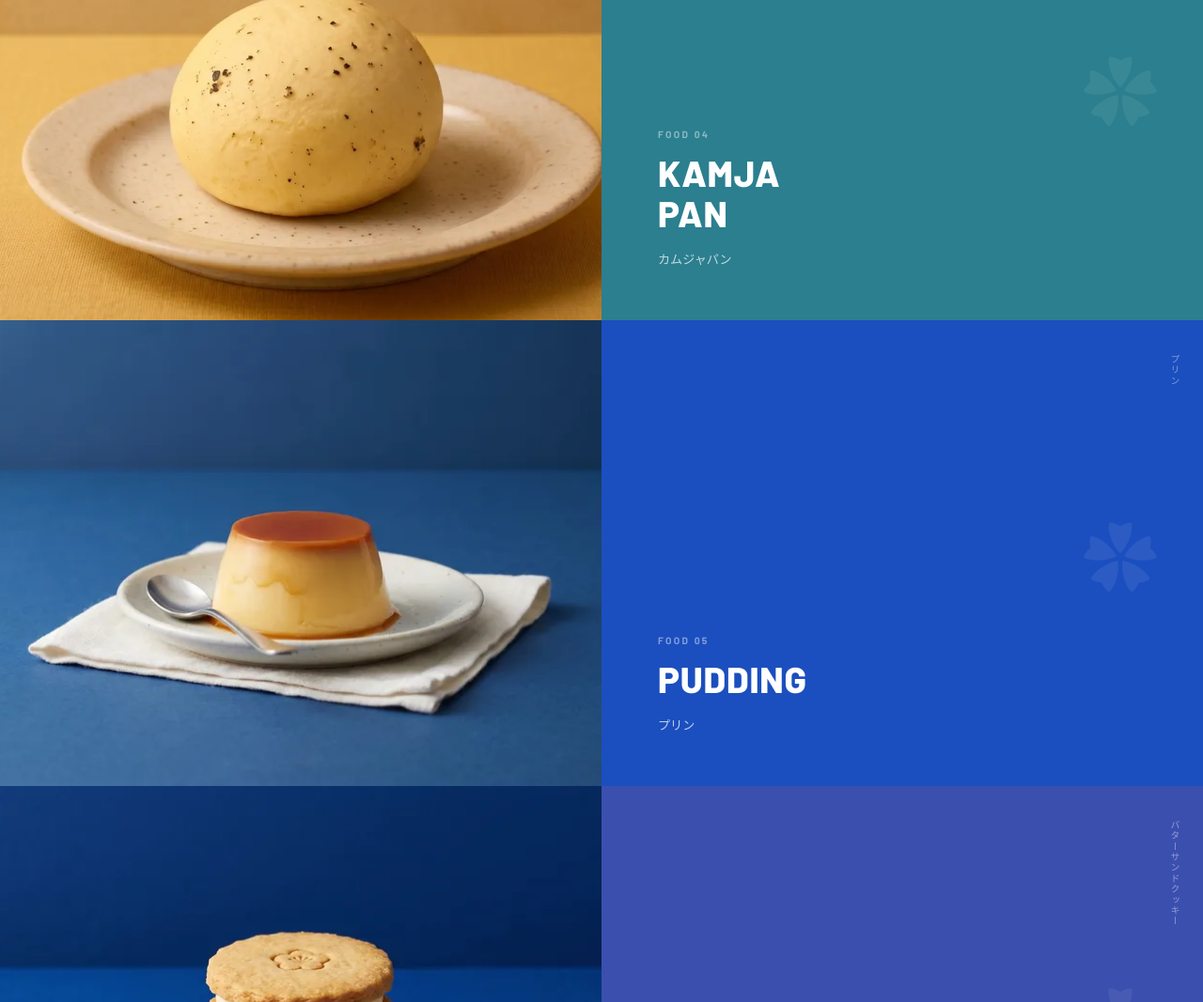
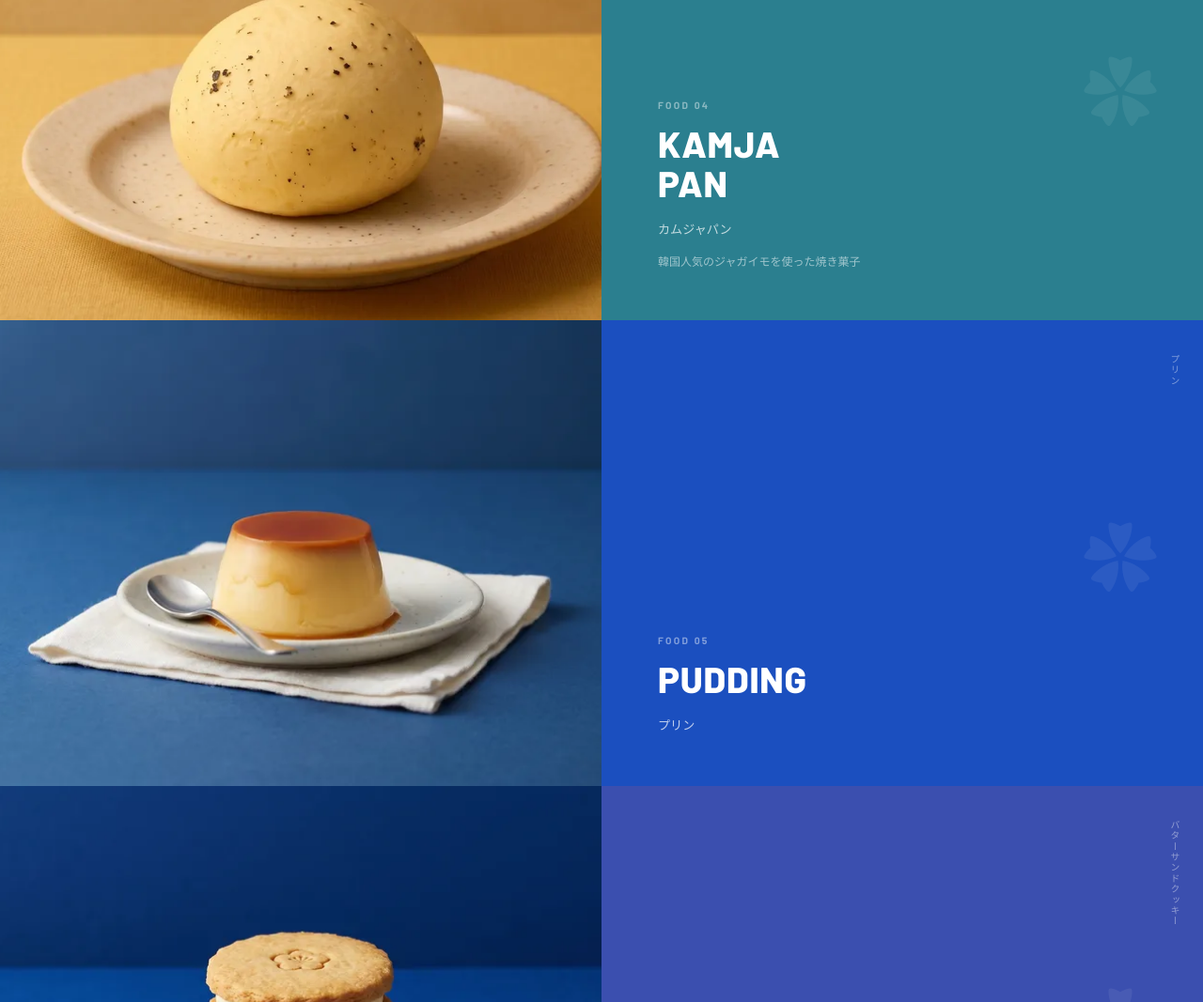
Before and after one commit to hakugen2551/newyork-sakuraya, a website: page index.html in a window 1280 px wide. Shown: the part 4918-5985 px from the top of the page at 94% size. Drawn offline with Linux system fonts and the light colour scheme; a script that the page names is missing; a web font is replaced by a local one.

Commit message:
feat: KAMUJA PANに説明文を追加

```diff
--- a/index.html
+++ b/index.html
@@ -351,6 +351,7 @@ footer{background:#fff;padding:80px 180px 40px;text-align:center;border-top:1px
       <p class="item-num">FOOD 04</p>
       <h3 class="item-en">KAMJA<br>PAN</h3>
       <p class="item-jp">カムジャパン</p>
+      <p class="item-desc">韓国人気のジャガイモを使った焼き菓子</p>
     </div>
   </div>
 
```
